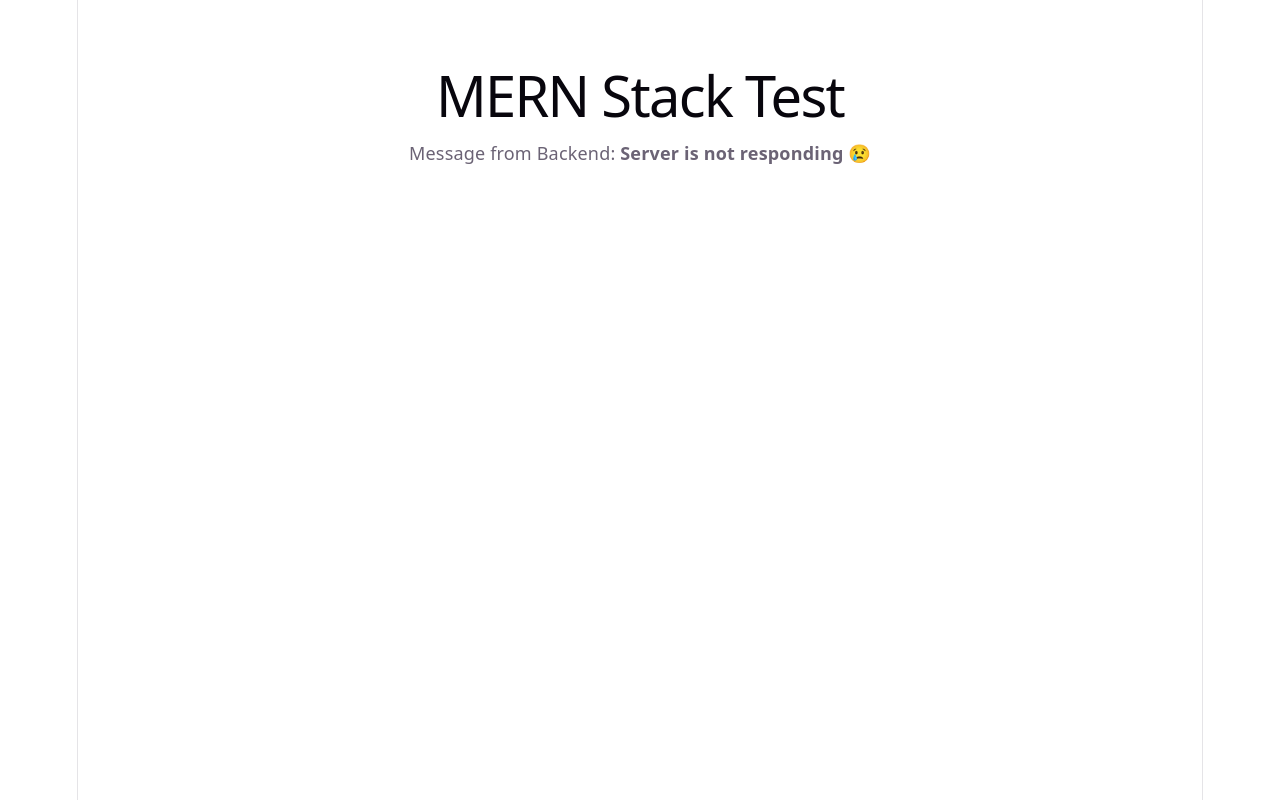
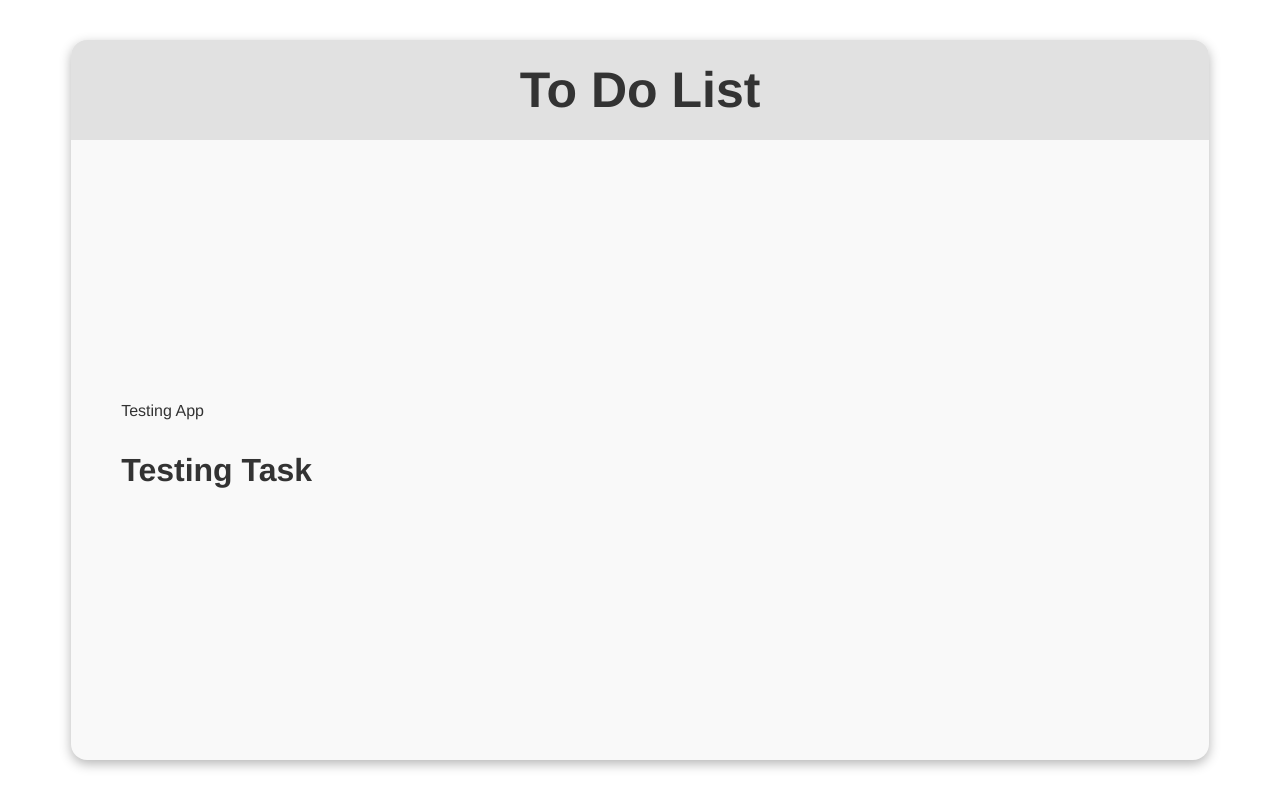
Before and after one commit to JoshBurke0/project2, a React (Vite) app in the folder client/: page / in a window 1280 px wide. Built offline with nearby package versions, Linux system fonts and the light colour scheme; no server answers.

Commit message:
built rough outline for static model

```diff
--- a/client/src/App.css
+++ b/client/src/App.css
@@ -1,184 +1,33 @@
-.counter {
-  font-size: 16px;
-  padding: 5px 10px;
-  border-radius: 5px;
-  color: var(--accent);
-  background: var(--accent-bg);
-  border: 2px solid transparent;
-  transition: border-color 0.3s;
-  margin-bottom: 24px;
-
-  &:hover {
-    border-color: var(--accent-border);
-  }
-  &:focus-visible {
-    outline: 2px solid var(--accent);
-    outline-offset: 2px;
-  }
+#frame{
+  display: grid;
+  flex-direction: column;
+  box-sizing: border-box;
+  width: 90%;
+  height: 90vh;
+  /* padding: 20px; */
+  margin: 0 auto;
+  margin-top: 5vh;
+  border-radius: 16px;
+  background-color: #f9f9f9;
+  box-shadow: 0 4px 12px rgb(182, 182, 182)
 }
 
-.hero {
-  position: relative;
-
-  .base,
-  .framework,
-  .vite {
-    inset-inline: 0;
-    margin: 0 auto;
-  }
-
-  .base {
-    width: 170px;
-    position: relative;
-    z-index: 0;
-  }
-
-  .framework,
-  .vite {
-    position: absolute;
-  }
-
-  .framework {
-    z-index: 1;
-    top: 34px;
-    height: 28px;
-    transform: perspective(2000px) rotateZ(300deg) rotateX(44deg) rotateY(39deg)
-      scale(1.4);
-  }
-
-  .vite {
-    z-index: 0;
-    top: 107px;
-    height: 26px;
-    width: auto;
-    transform: perspective(2000px) rotateZ(300deg) rotateX(40deg) rotateY(39deg)
-      scale(0.8);
-  }
+#titleDiv{
+  background-color: rgb(225, 225, 225);
+  height: 10vh;
+  border-radius: 16px 16px 0 0;
+  padding: 10px;
+  display: flex;
+  justify-content: center;
+  align-items: center;
 }
 
-#center {
-  display: flex;
-  flex-direction: column;
-  gap: 25px;
-  place-content: center;
+#title{
+  display: grid;
   place-items: center;
-  flex-grow: 1;
-
-  @media (max-width: 1024px) {
-    padding: 32px 20px 24px;
-    gap: 18px;
-  }
+  font-size: 50px;
 }
 
-#next-steps {
-  display: flex;
-  border-top: 1px solid var(--border);
-  text-align: left;
-
-  & > div {
-    flex: 1 1 0;
-    padding: 32px;
-    @media (max-width: 1024px) {
-      padding: 24px 20px;
-    }
-  }
-
-  .icon {
-    margin-bottom: 16px;
-    width: 22px;
-    height: 22px;
-  }
-
-  @media (max-width: 1024px) {
-    flex-direction: column;
-    text-align: center;
-  }
+#innerFrame{
+  padding: 50px;
 }
-
-#docs {
-  border-right: 1px solid var(--border);
-
-  @media (max-width: 1024px) {
-    border-right: none;
-    border-bottom: 1px solid var(--border);
-  }
-}
-
-#next-steps ul {
-  list-style: none;
-  padding: 0;
-  display: flex;
-  gap: 8px;
-  margin: 32px 0 0;
-
-  .logo {
-    height: 18px;
-  }
-
-  a {
-    color: var(--text-h);
-    font-size: 16px;
-    border-radius: 6px;
-    background: var(--social-bg);
-    display: flex;
-    padding: 6px 12px;
-    align-items: center;
-    gap: 8px;
-    text-decoration: none;
-    transition: box-shadow 0.3s;
-
-    &:hover {
-      box-shadow: var(--shadow);
-    }
-    .button-icon {
-      height: 18px;
-      width: 18px;
-    }
-  }
-
-  @media (max-width: 1024px) {
-    margin-top: 20px;
-    flex-wrap: wrap;
-    justify-content: center;
-
-    li {
-      flex: 1 1 calc(50% - 8px);
-    }
-
-    a {
-      width: 100%;
-      justify-content: center;
-      box-sizing: border-box;
-    }
-  }
-}
-
-#spacer {
-  height: 88px;
-  border-top: 1px solid var(--border);
-  @media (max-width: 1024px) {
-    height: 48px;
-  }
-}
-
-.ticks {
-  position: relative;
-  width: 100%;
-
-  &::before,
-  &::after {
-    content: '';
-    position: absolute;
-    top: -4.5px;
-    border: 5px solid transparent;
-  }
-
-  &::before {
-    left: 0;
-    border-left-color: var(--border);
-  }
-  &::after {
-    right: 0;
-    border-right-color: var(--border);
-  }
-}
--- a/client/src/App.jsx
+++ b/client/src/App.jsx
@@ -1,20 +1,25 @@
-import { useEffect, useState } from 'react'
+import { useState } from 'react'
+import './App.css'
 
-function App() {
-  const [greeting, setGreeting] = useState("Loading...")
-
-  useEffect(() => {
-    fetch('http://localhost:5000/api/hello')
-      .then(res => res.json())
-      .then(data => setGreeting(data.message))
-      .catch(err => setGreeting("Server is not responding 😢"))
-  }, [])
-
-  return (
-    <div style={{ textAlign: 'center', marginTop: '50px' }}>
-      <h1>MERN Stack Test</h1>
-      <p>Message from Backend: <strong>{greeting}</strong></p>
-    </div>
+export default function App() {
+  const [TaskName, setTaskName] = useState('Testing Task')
+  return(
+    <>
+      <div id="frame">
+        <div id="titleDiv">
+          <h1 id="title">To Do List</h1>
+        </div>
+        <div id="innerFrame">
+          <p>Testing App</p>
+          <Task TaskName = {TaskName}/>
+        </div>
+      </div>
+    </>
   )
 }
-export default App
+
+function Task({TaskName}){
+  return(
+    <h1>{TaskName}</h1>
+  )
+}
--- a/client/src/index.css
+++ b/client/src/index.css
@@ -1,111 +1,10 @@
-:root {
-  --text: #6b6375;
-  --text-h: #08060d;
-  --bg: #fff;
-  --border: #e5e4e7;
-  --code-bg: #f4f3ec;
-  --accent: #aa3bff;
-  --accent-bg: rgba(170, 59, 255, 0.1);
-  --accent-border: rgba(170, 59, 255, 0.5);
-  --social-bg: rgba(244, 243, 236, 0.5);
-  --shadow:
-    rgba(0, 0, 0, 0.1) 0 10px 15px -3px, rgba(0, 0, 0, 0.05) 0 4px 6px -2px;
-
-  --sans: system-ui, 'Segoe UI', Roboto, sans-serif;
-  --heading: system-ui, 'Segoe UI', Roboto, sans-serif;
-  --mono: ui-monospace, Consolas, monospace;
-
-  font: 18px/145% var(--sans);
-  letter-spacing: 0.18px;
-  color-scheme: light dark;
-  color: var(--text);
-  background: var(--bg);
-  font-synthesis: none;
-  text-rendering: optimizeLegibility;
-  -webkit-font-smoothing: antialiased;
-  -moz-osx-font-smoothing: grayscale;
-
-  @media (max-width: 1024px) {
-    font-size: 16px;
-  }
+/* Apply to the entire page */
+body {
+  font-family: 'Helvetica', 'Arial', sans-serif; /* Fallback system */
+  font-size: 16px;       /* Size of the text */
+  font-weight: 400;      /* 400 = normal, 700 = bold */
+  font-style: normal;    /* Use 'italic' for slanted text */
+  line-height: 1.6;      /* Spacing between lines */
+  color: #333333;        /* Text color */
+  text-align: left;      /* Alignment */
 }
-
-@media (prefers-color-scheme: dark) {
-  :root {
-    --text: #9ca3af;
-    --text-h: #f3f4f6;
-    --bg: #16171d;
-    --border: #2e303a;
-    --code-bg: #1f2028;
-    --accent: #c084fc;
-    --accent-bg: rgba(192, 132, 252, 0.15);
-    --accent-border: rgba(192, 132, 252, 0.5);
-    --social-bg: rgba(47, 48, 58, 0.5);
-    --shadow:
-      rgba(0, 0, 0, 0.4) 0 10px 15px -3px, rgba(0, 0, 0, 0.25) 0 4px 6px -2px;
-  }
-
-  #social .button-icon {
-    filter: invert(1) brightness(2);
-  }
-}
-
-body {
-  margin: 0;
-}
-
-#root {
-  width: 1126px;
-  max-width: 100%;
-  margin: 0 auto;
-  text-align: center;
-  border-inline: 1px solid var(--border);
-  min-height: 100svh;
-  display: flex;
-  flex-direction: column;
-  box-sizing: border-box;
-}
-
-h1,
-h2 {
-  font-family: var(--heading);
-  font-weight: 500;
-  color: var(--text-h);
-}
-
-h1 {
-  font-size: 56px;
-  letter-spacing: -1.68px;
-  margin: 32px 0;
-  @media (max-width: 1024px) {
-    font-size: 36px;
-    margin: 20px 0;
-  }
-}
-h2 {
-  font-size: 24px;
-  line-height: 118%;
-  letter-spacing: -0.24px;
-  margin: 0 0 8px;
-  @media (max-width: 1024px) {
-    font-size: 20px;
-  }
-}
-p {
-  margin: 0;
-}
-
-code,
-.counter {
-  font-family: var(--mono);
-  display: inline-flex;
-  border-radius: 4px;
-  color: var(--text-h);
-}
-
-code {
-  font-size: 15px;
-  line-height: 135%;
-  padding: 4px 8px;
-  background: var(--code-bg);
-}
```
Also changed, not shown: 1 other file (tests, documents, lock files or other folders).
